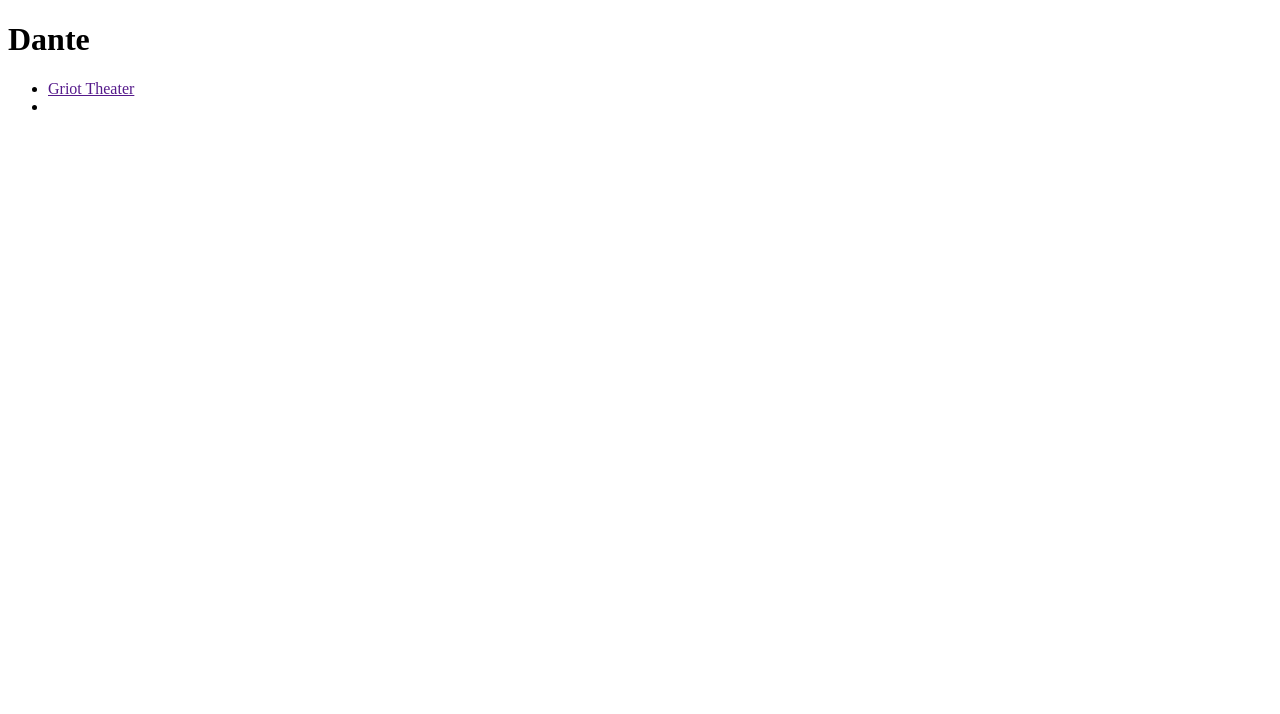
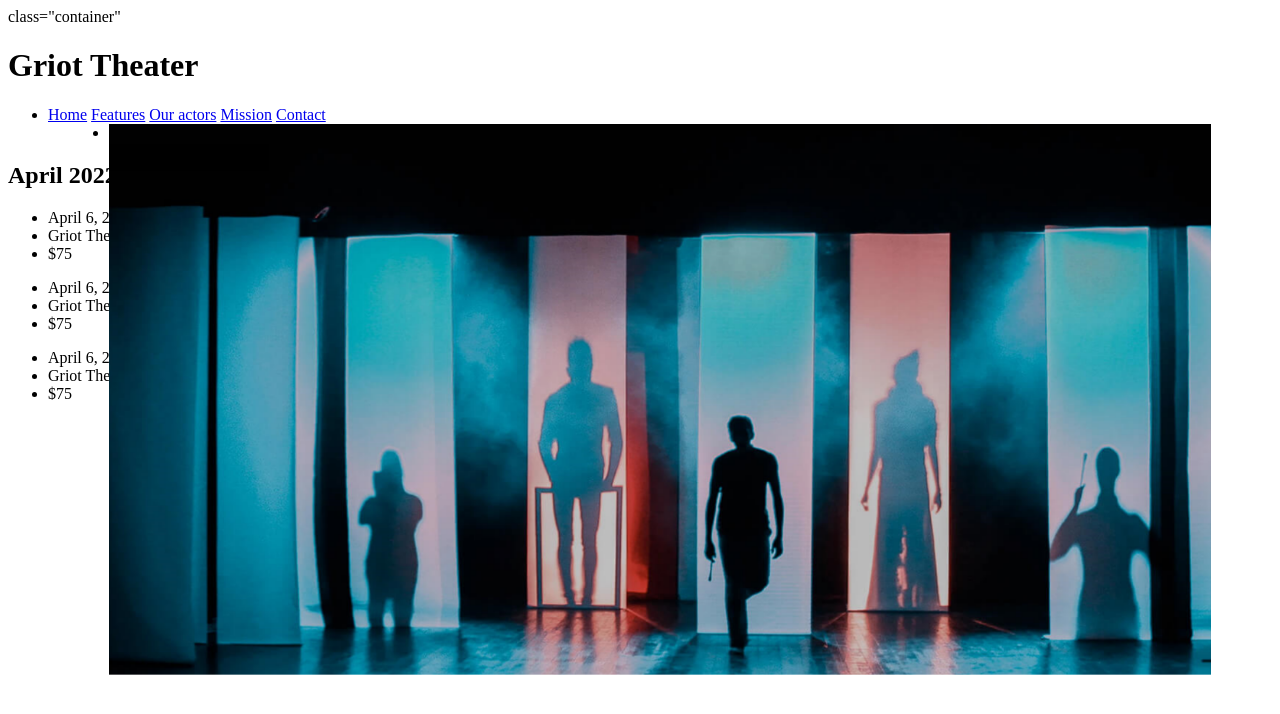
Before and after one commit to Dmccray94/Dantetheaterproject, a plain HTML site: page index.html/index.html in a window 1280 px wide. Drawn offline with Linux system fonts and the light colour scheme; a web font is replaced by a local one.

Commit message:
first commit

```diff
--- a/index.html/index.html
+++ b/index.html/index.html
@@ -3,24 +3,61 @@
 <head>
     <meta charset="UTF-8">
     <meta http-equiv="X-UA-Compatible" content="IE=edge">
-    <meta name="viewport" content="width=, initial-scale=1.0">
-    <title>Document</title>
+    <meta name="viewport" content="width=device-width, initial-scale=1.0">
+<link rel="stylesheet" href="style.css">
+    <title>Griot Theater</title>
 </head>
 <body>
-    <div class="container">
+    <div> class="container"
     <header>
-            <h1>Dante</h1>
-        </header>
+        <h1>Griot Theater</h1>
+    </header class= flex-item1>
     <nav>
         <ul>
             <li>
-                    <a href="">Griot Theater</a>
+                <a href=Home>Home</a>
+                <a href="Features">Features</a>
+                <a href="Our actors">Our actors</a>
+                <a href="Mission">Mission</a>
+                <a href="Contact">Contact</a>
             </li>
-                <li>
 
-                </li>
+            <style>
+                {margin: 0; padding: 0;}
+                    .banner {position: relative; width: 90% ; margin: 0 auto;}
+                    .banner img{ width: 100%;}
+                    .heading {background-color: black; position: absolute;}
+
+            </style>
+        <body>
+                <div class="container">
+                    <div class="row">
+                    <div class="banner">
+                     <img src="IMAGES/theater.png">
+                     <h2 class= "heading"> Featured shows </h2>
+                <li>Featured Shows</li>
             </ul>
-        </nav>
         </div>
-</body>
+
+            <div>
+                <h2>April 2022</h2>
+                <ul class="flex-item3">
+
+                    <li>April 6, 2022</li>
+                    <li>Griot Theater, 233 State St. Chicago,IL</li>
+                    <li>$75</li>
+                </ul>
+                <ul>
+                    <li>April 6, 2022</li>
+                    <li>Griot Theater, 233 State St. Chicago,IL</li>
+                    <li>$75</li>
+                </ul>
+                <ul>
+                    <li>April 6, 2022</li>
+                    <li>Griot Theater, 233 State St. Chicago,IL</li>
+                    <li>$75</li>
+                </div>
+
+            </main>
+
         </html>
--- a/index.html/style.css
+++ b/index.html/style.css
@@ -0,0 +1,17 @@
+@import url(https://fonts.google.com/specimen/Roboto);
+
+.container {
+display: flex;
+flex-direction: column;
+
+}
+.flex-item1 {
+justify-content: center;
+
+
+}
+
+img {
+    position: absolute;
+    justify-content: center;
+}
```
Also changed, not shown: index.html/theaterproject.html (added, +81 -0 lines), index.html/IMAGES/theater.png (added). Lines whose indentation alone changed are shown as unchanged.
